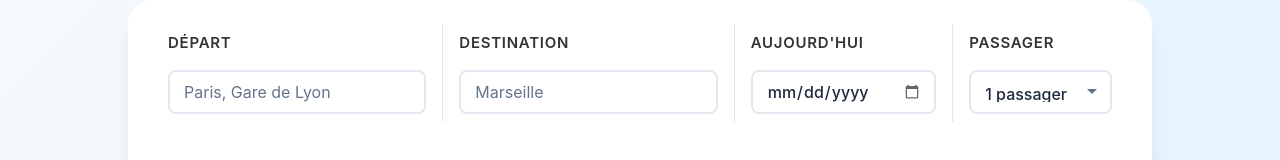
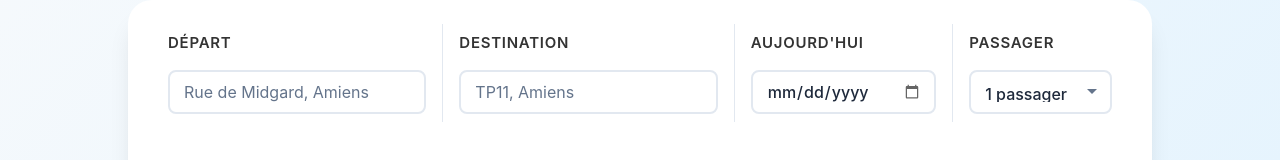
Before and after one commit to clepix21/Fumotion, a React (Create React App) app in the folder app/frontend/: page /search in a window 1280 px wide. Shown: the part 268-428 px from the top of the page. Built offline with nearby package versions, Linux system fonts and the light colour scheme; no server answers.

Commit message:
feat: mettre à jour les placeholders des champs de recherche avec des adresses locales

```diff
--- a/app/frontend/src/pages/SearchPage.js
+++ b/app/frontend/src/pages/SearchPage.js
@@ -287,7 +287,7 @@ export default function SearchPage() {
                   <label className="form-label">Départ</label>
                   <input
                     type="text"
-                    placeholder="Paris, Gare de Lyon"
+                    placeholder="Rue de Midgard, Amiens"
                     className="form-input"
                     value={searchParams.departure}
                     onChange={(e) => setSearchParams({ ...searchParams, departure: e.target.value })}
@@ -298,7 +298,7 @@ export default function SearchPage() {
                   <label className="form-label">Destination</label>
                   <input
                     type="text"
-                    placeholder="Marseille"
+                    placeholder="TP11, Amiens"
                     className="form-input"
                     value={searchParams.arrival}
                     onChange={(e) => setSearchParams({ ...searchParams, arrival: e.target.value })}
```
Also changed, not shown: 1 other file (tests, documents, lock files or other folders).
